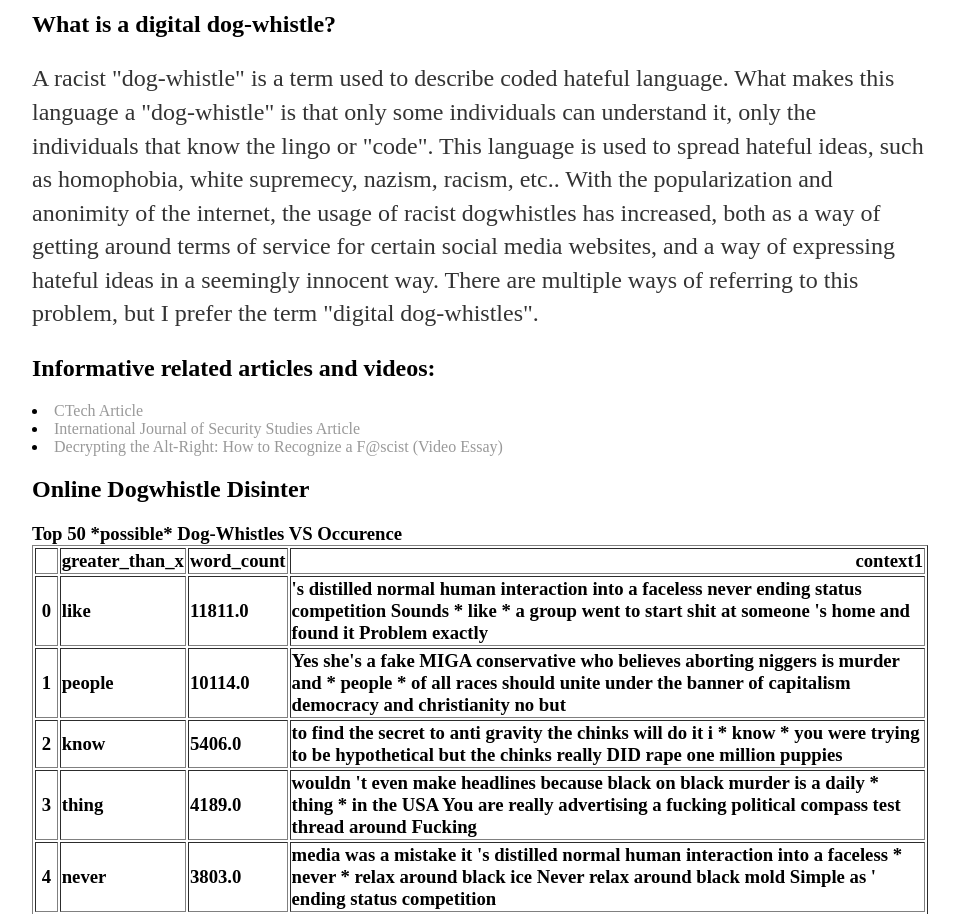
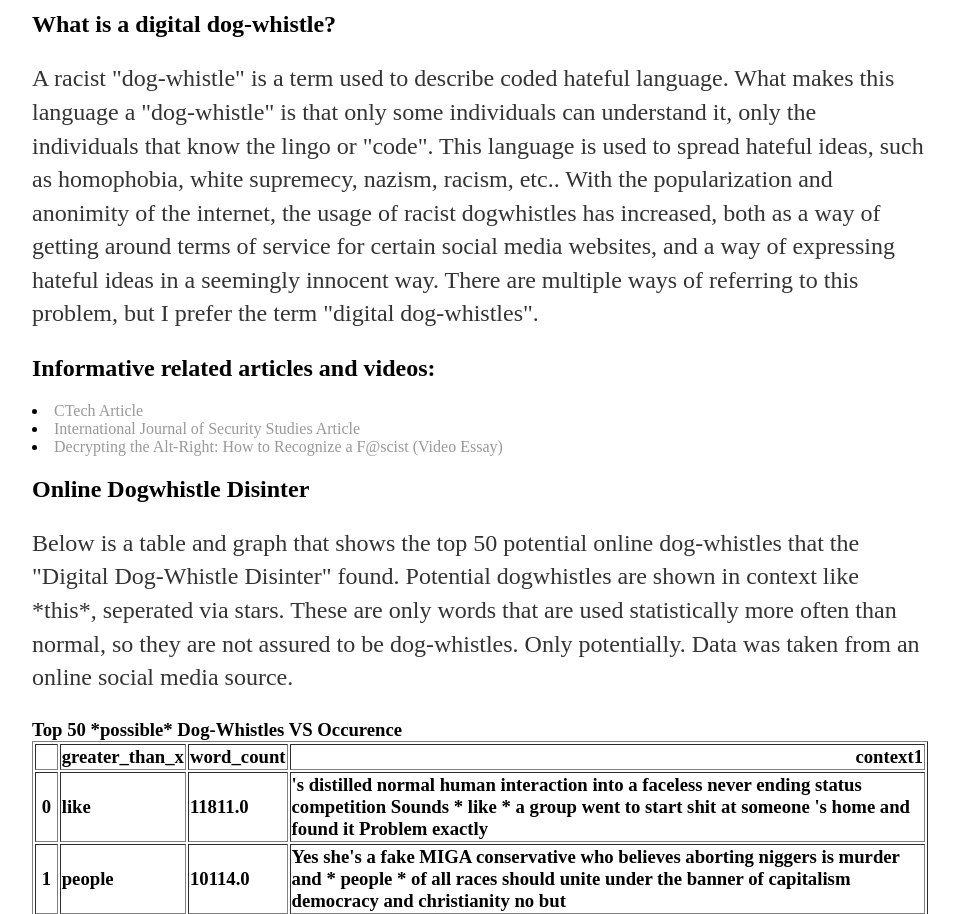
Before and after one commit to robinsonkal/robinsonkal.github.io, a plain HTML site: page index.html in a window 1280 px wide. Shown: the part 186-1100 px from the top of the page, without its empty margins (160-1119 px from the left). Drawn offline with Linux system fonts and the light colour scheme; a script that the page names is missing.

Commit message:
Update index.html

```diff
--- a/index.html
+++ b/index.html
@@ -38,6 +38,9 @@
 		</div><!-- /.blurb -->
 		</div><!-- /.container -->
 	<h2>Online Dogwhistle Disinter</h2>
+
+	<p>Below is a table and graph that shows the top 50 potential online dog-whistles that the "Digital Dog-Whistle Disinter" found. Potential dogwhistles are shown in context like *this*, seperated via stars. These are only words that are used statistically more often than normal, so they are not assured to be dog-whistles. Only potentially. Data was taken from an online social media source.   </p>
+
 
 	<h3>Top 50 *possible* Dog-Whistles VS Occurence
 
```
